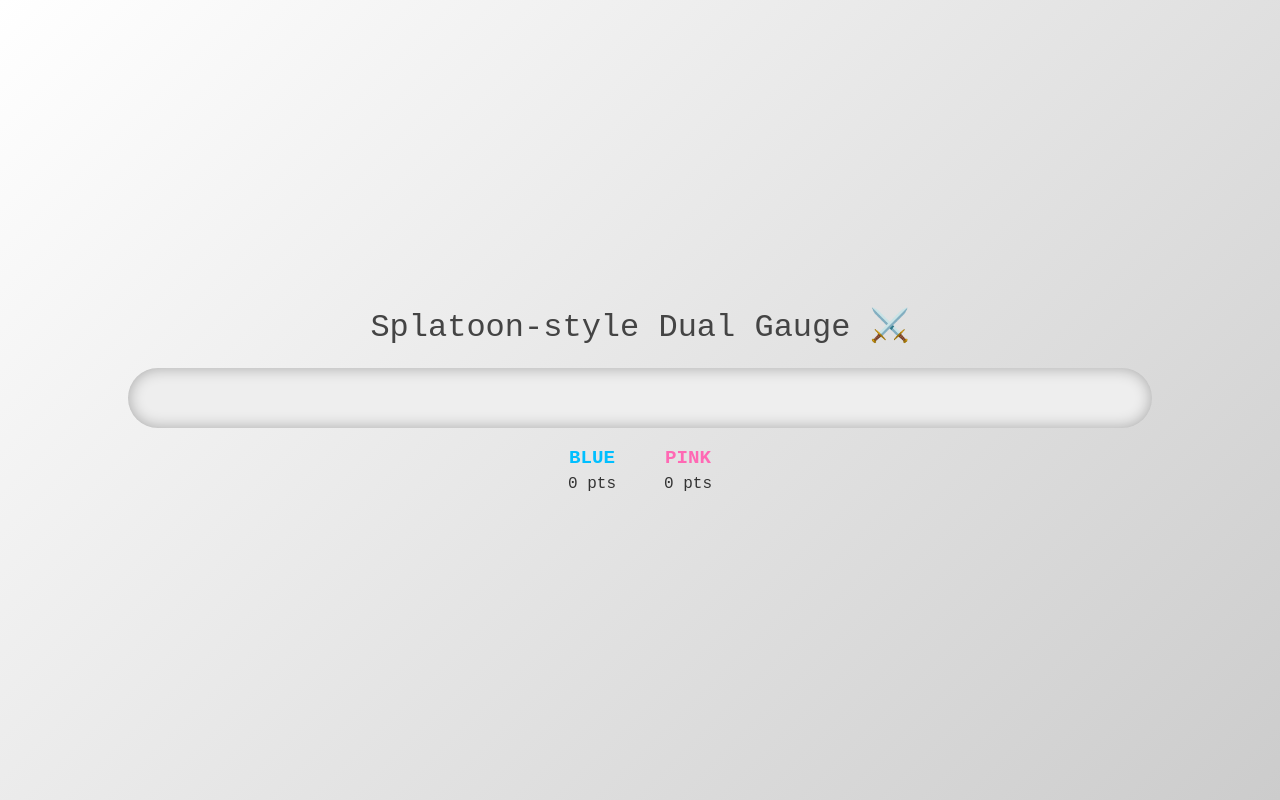
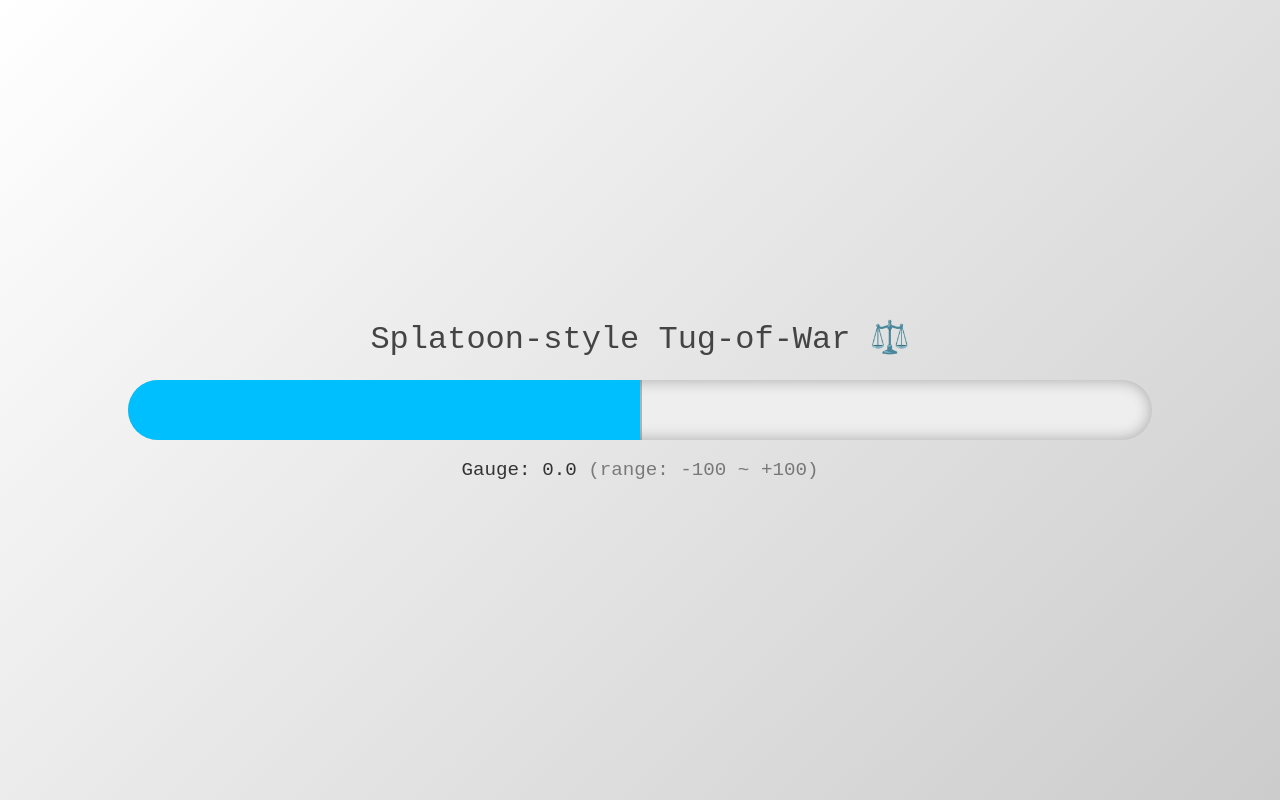
Before and after one commit to eirakusoya-std/gachihoko, a Next.js app in the folder gachihoko/: page / in a window 1280 px wide. Built offline with nearby package versions, Linux system fonts and the light colour scheme.

Commit message:
feat:-100 to +100 gauge

```diff
--- a/gachihoko/app/page.tsx
+++ b/gachihoko/app/page.tsx
@@ -9,33 +9,44 @@
 };
 
 export default function Page() {
-  const [blueTotal, setBlueTotal] = useState(0);
-  const [pinkTotal, setPinkTotal] = useState(0);
+  // 現在のゲージ位置 (-100 ~ 100)
+  const [gauge, setGauge] = useState(0);
   const [meshData, setMeshData] = useState<MeshData | null>(null);
   const [lastOccurredAt, setLastOccurredAt] = useState<string | null>(null);
+  const [winner, setWinner] = useState<"blue" | "pink" | null>(null);
 
+  // MESHデータ取得ループ
   useEffect(() => {
     const interval = setInterval(async () => {
       const res = await fetch("/api/mesh-data", { cache: "no-store" });
       if (!res.ok) return;
       const data = await res.json();
 
-      // ✅ active=falseなら加算処理をスキップ
+      // active=falseなら停止
       if (!data.active) return;
 
       if (data.latest) {
         const latest = data.latest as MeshData;
 
-        // 重複防止（同じoccurred_atならスキップ）
+        // 重複防止
         if (latest.occurred_at !== lastOccurredAt) {
           setMeshData(latest);
           setLastOccurredAt(latest.occurred_at);
 
-          if (latest.player === 1) {
-            setBlueTotal((prev) => Math.min(prev + latest.value, 100));
-          } else if (latest.player === 2) {
-            setPinkTotal((prev) => Math.min(prev + latest.value, 100));
-          }
+          // Player 1 = +加算（右へ押す）
+          // Player 2 = -加算（左へ押す）
+          setGauge((prev) => {
+            const next =
+              latest.player === 1
+                ? Math.min(prev + latest.value, 100)
+                : Math.max(prev - latest.value, -100);
+
+            // 勝敗判定
+            if (next >= 50) setWinner("blue");
+            else if (next <= -50) setWinner("pink");
+
+            return next;
+          });
         }
       }
     }, 150);
@@ -43,12 +54,13 @@
     return () => clearInterval(interval);
   }, [lastOccurredAt]);
 
+  // カラー設定
   const blueColor = "#00bfff";
   const pinkColor = "#ff69b4";
 
-  const totalSum = Math.min(blueTotal + pinkTotal, 100);
-  const blueRatio = (blueTotal / totalSum) * 100 || 0;
-  const pinkRatio = (pinkTotal / totalSum) * 100 || 0;
+  // 中央を基準に左右で塗り分けるゲージの見た目
+  const leftRatio = ((100 - (gauge + 100)) / 200) * 100; // 負側
+  const rightRatio = ((gauge + 100) / 200) * 100; // 正側
 
   return (
     <main
@@ -64,9 +76,10 @@
       }}
     >
       <h1 style={{ fontSize: "2rem", marginBottom: "1rem", color: "#444" }}>
-        Splatoon-style Dual Gauge ⚔️
+        Splatoon-style Tug-of-War ⚖️
       </h1>
 
+      {/* === ゲージバー === */}
       <div
         style={{
           position: "relative",
@@ -79,48 +92,69 @@
           display: "flex",
         }}
       >
-        {/* Blue side */}
+        {/* Pink side（左側） */}
         <motion.div
-          animate={{ width: `${blueRatio}%` }}
+          animate={{ width: `${leftRatio}%` }}
+          transition={{ type: "spring", stiffness: 80, damping: 15 }}
+          style={{
+            height: "100%",
+            background: pinkColor,
+            transformOrigin: "right center",
+          }}
+        />
+
+        {/* Blue side（右側） */}
+        <motion.div
+          animate={{ width: `${rightRatio}%` }}
           transition={{ type: "spring", stiffness: 80, damping: 15 }}
           style={{
             height: "100%",
             background: blueColor,
-            borderRadius: "inherit",
             transformOrigin: "left center",
           }}
         />
 
-        {/* Pink side */}
-        <motion.div
-          animate={{ width: `${pinkRatio}%` }}
-          transition={{ type: "spring", stiffness: 80, damping: 15 }}
+        {/* 中心ライン */}
+        <div
           style={{
-            height: "100%",
-            background: pinkColor,
-            borderRadius: "inherit",
-            transformOrigin: "right center",
-            marginLeft: "auto",
+            position: "absolute",
+            left: "50%",
+            top: 0,
+            bottom: 0,
+            width: "2px",
+            background: "#555",
+            opacity: 0.4,
           }}
         />
       </div>
 
-      <div style={{ marginTop: "1rem", display: "flex", gap: "3rem" }}>
-        <div style={{ textAlign: "center" }}>
-          <p style={{ color: blueColor, fontSize: "1.2rem", fontWeight: "bold" }}>
-            BLUE
-          </p>
-          <p style={{ fontSize: "1rem" }}>{Math.floor(blueTotal)} pts</p>
-        </div>
+      {/* === 数値表示 === */}
+      <p style={{ marginTop: "1rem", fontSize: "1.2rem" }}>
+        Gauge: {gauge.toFixed(1)}{" "}
+        <span style={{ opacity: 0.6 }}>(range: -100 ~ +100)</span>
+      </p>
 
-        <div style={{ textAlign: "center" }}>
-          <p style={{ color: pinkColor, fontSize: "1.2rem", fontWeight: "bold" }}>
-            PINK
-          </p>
-          <p style={{ fontSize: "1rem" }}>{Math.floor(pinkTotal)} pts</p>
-        </div>
-      </div>
+      {/* === 勝敗表示 === */}
+      {winner && (
+        <motion.div
+          initial={{ scale: 0, opacity: 0 }}
+          animate={{ scale: 1, opacity: 1 }}
+          transition={{ type: "spring", stiffness: 150, damping: 10 }}
+          style={{
+            marginTop: "1rem",
+            padding: "10px 20px",
+            borderRadius: "12px",
+            background: winner === "blue" ? blueColor : pinkColor,
+            color: "#fff",
+            fontWeight: "bold",
+            fontSize: "1.5rem",
+          }}
+        >
+          {winner === "blue" ? "BLUE WINS!" : "PINK WINS!"}
+        </motion.div>
+      )}
 
+      {/* === 最新データ表示 === */}
       <AnimatePresence>
         {meshData && (
           <motion.p
@@ -140,7 +174,7 @@
                   : "#333",
             }}
           >
-            Player {meshData.player}: +{meshData.value.toFixed(2)}
+            Player {meshData.player}: ±{meshData.value.toFixed(2)}
           </motion.p>
         )}
       </AnimatePresence>
```
